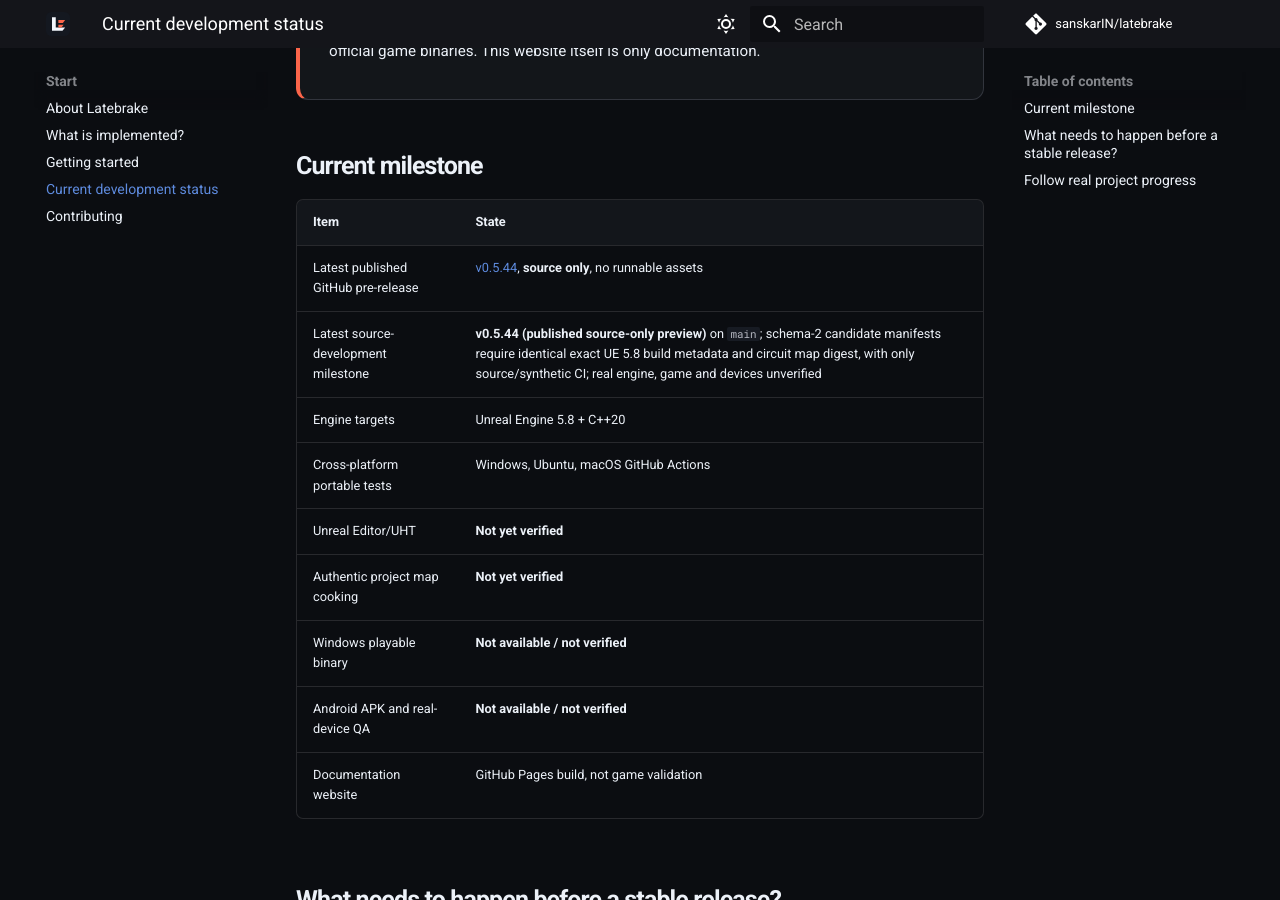
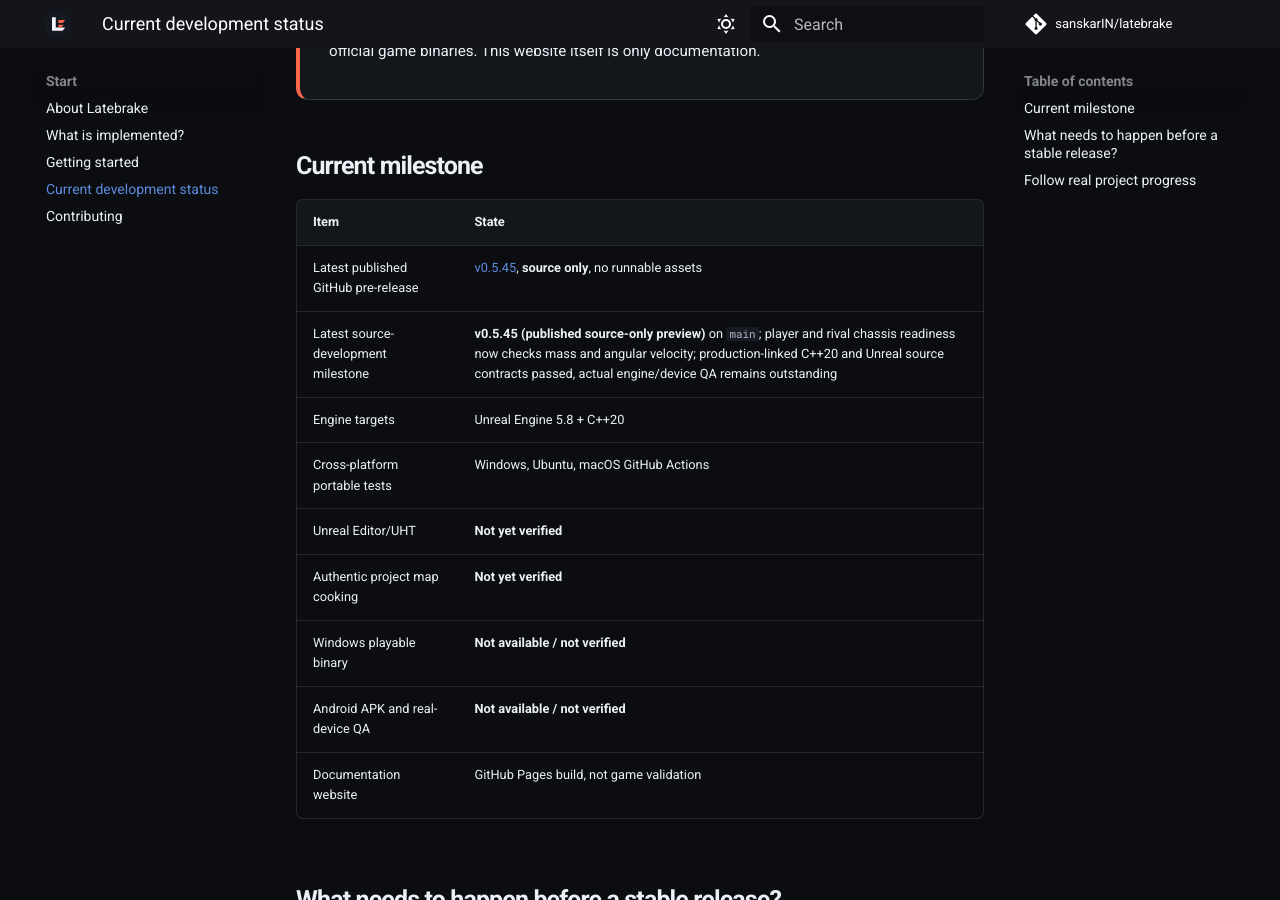
Before and after one commit to sanskarIN/latebrake, an MkDocs documentation site: the page built from docs/development-status.md, in a window 1280 px wide and 900 px high, scrolled down 308 px. Built offline with MkDocs 1.6.1 and Material for MkDocs 9.7.7, drawn with Linux system fonts in a browser that asks for light colours; comment, search, counter and statistics services are not loaded.

Commit message:
docs(pages): update published v0.5.45 status without implying playable binaries

```diff
--- a/docs/development-status.md
+++ b/docs/development-status.md
@@ -9,8 +9,8 @@
 
 | Item | State |
 | --- | --- |
-| Latest published GitHub pre-release | [v0.5.44](https://github.com/sanskarIN/latebrake/releases/tag/v0.5.44), **source only**, no runnable assets |
-| Latest source-development milestone | **v0.5.44 (published source-only preview)** on `main`; schema-2 candidate manifests require identical exact UE 5.8 build metadata and circuit map digest, with only source/synthetic CI; real engine, game and devices unverified |
+| Latest published GitHub pre-release | [v0.5.45](https://github.com/sanskarIN/latebrake/releases/tag/v0.5.45), **source only**, no runnable assets |
+| Latest source-development milestone | **v0.5.45 (published source-only preview)** on `main`; player and rival chassis readiness now checks mass and angular velocity; production-linked C++20 and Unreal source contracts passed, actual engine/device QA remains outstanding |
 | Engine targets | Unreal Engine 5.8 + C++20 |
 | Cross-platform portable tests | Windows, Ubuntu, macOS GitHub Actions |
 | Unreal Editor/UHT | **Not yet verified** |
```
